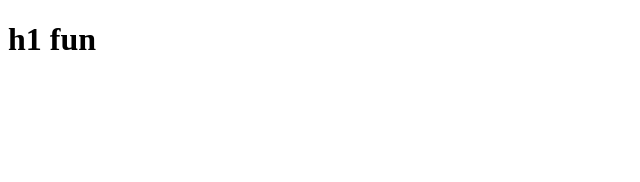
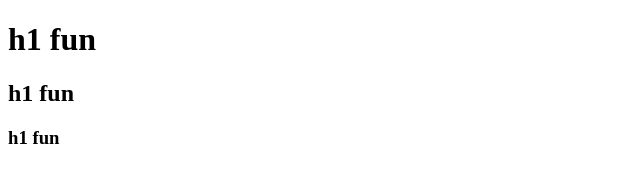
Before and after one commit to 286027/augest27-wd161, a plain HTML site: page index.html in a window 1280 px wide. Shown: the whole page, without its empty margins (0-640 px from the left). Drawn offline with Linux system fonts and the light colour scheme.

Commit message:
html update

```diff
--- a/index.html
+++ b/index.html
@@ -14,6 +14,8 @@
     </head>
     <body>
 <h1>h1 fun</h1>
+<h2>h1 fun</h2>
+<h3>h1 fun</h3>
         <!--[if lt IE 7]>
             <p class="browsehappy">You are using an <strong>outdated</strong> browser. Please <a href="#">upgrade your browser</a> to improve your experience.</p>
         <![endif]-->
```
Also changed, not shown: images/imageloader.html (added).
